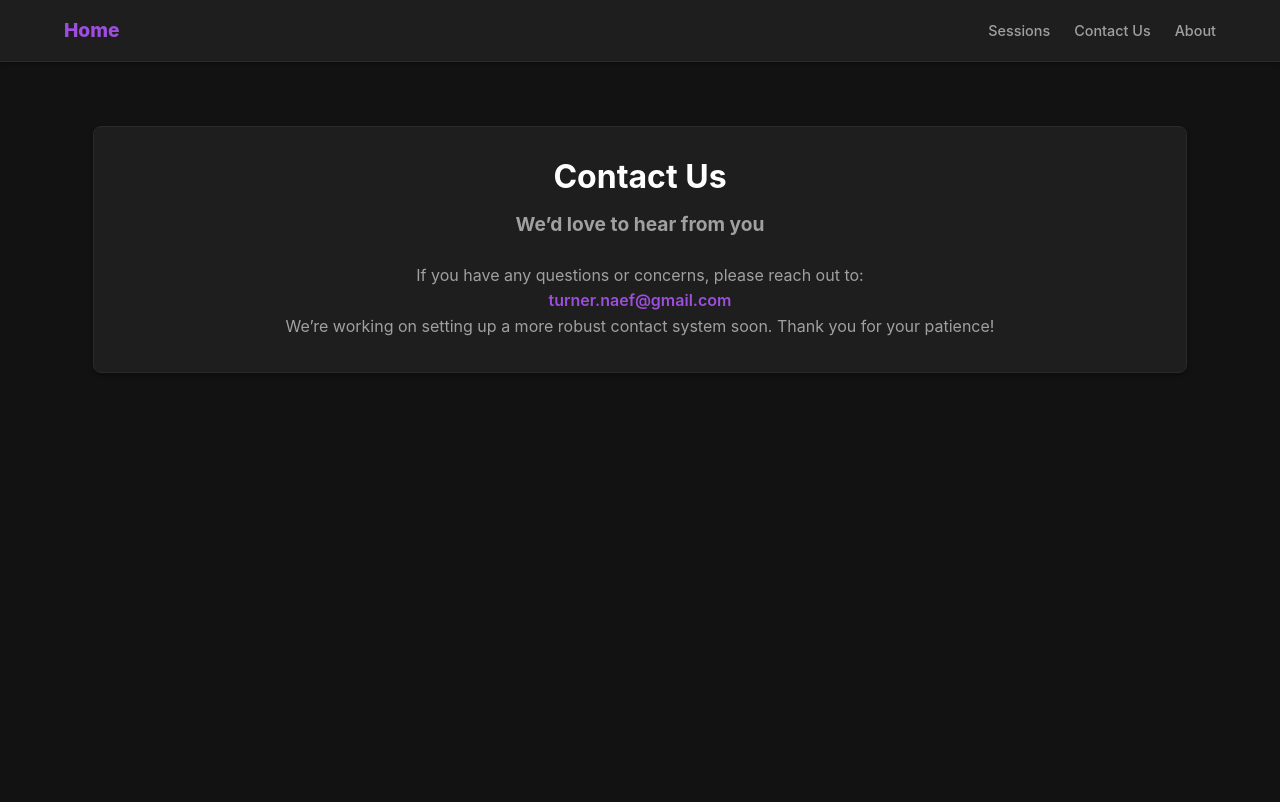
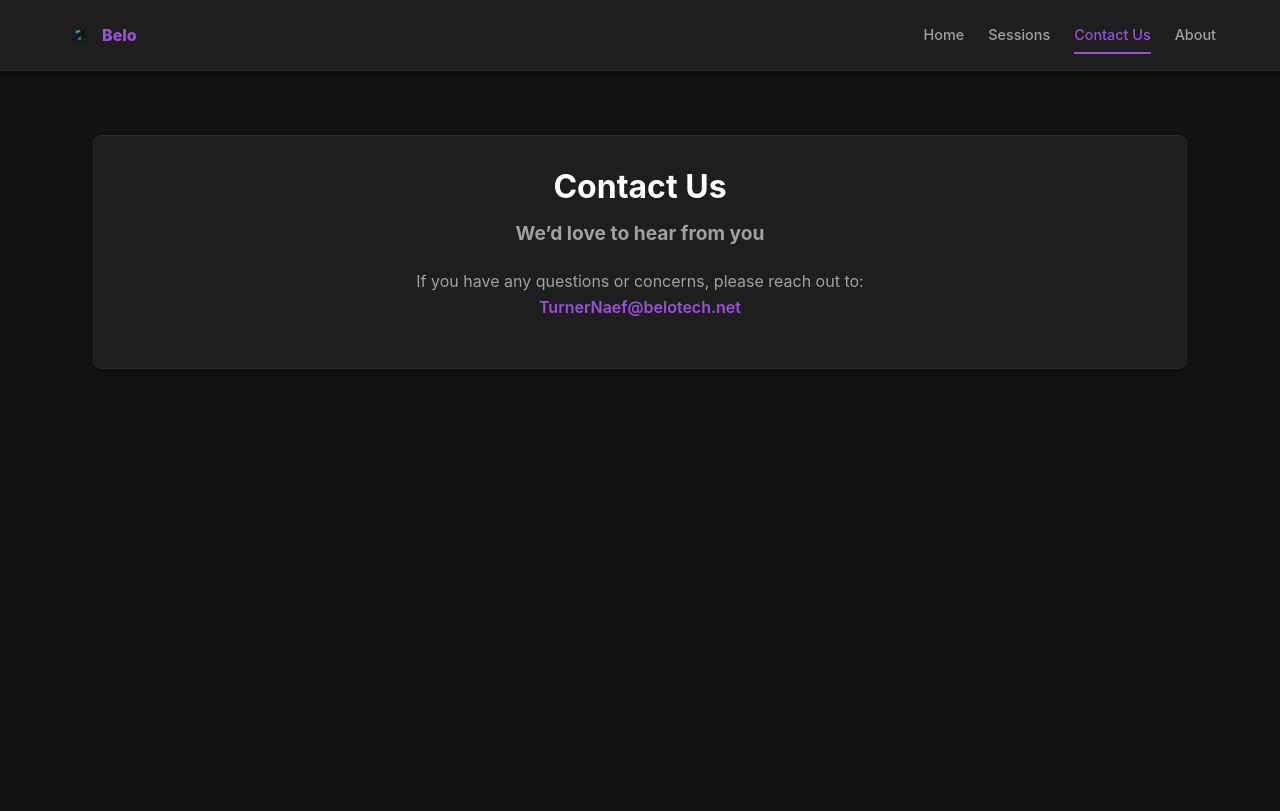
Before and after one commit to BeloTechnologies/belo-tech-site, a React (Vite) app: page /contact in a window 1280 px wide. Built offline with nearby package versions, Linux system fonts and the light colour scheme.

Commit message:
better ui fixes

```diff
--- a/src/GlobalStyle.jsx
+++ b/src/GlobalStyle.jsx
@@ -3,16 +3,65 @@ import { createGlobalStyle } from 'styled-components';
 
 const GlobalStyle = createGlobalStyle`
   :root {
+    /* Primary Colors */
+    --color-primary: #9d4edd;
+    --color-primary-hover: #b665ff;
+    --color-primary-rgb: 157, 78, 221;
+
+    /* Background Colors */
     --color-background: #121212;
     --color-surface: #1e1e1e;
-    --color-primary: #9d4edd;
-    --color-primary-hover: #b665ff;
+    --color-surface-elevated: #252525;
+
+    /* Text Colors */
     --color-text-primary: #ffffff;
     --color-text-secondary: #a0a0a0;
+    --color-text-tertiary: #6c6c6c;
+
+    /* Border & Shadow */
     --color-border: #2a2a2a;
     --shadow-color: rgba(0, 0, 0, 0.3);
+    --shadow-light: 0 2px 4px rgba(0, 0, 0, 0.1);
+    --shadow-medium: 0 4px 8px rgba(0, 0, 0, 0.2);
+    --shadow-heavy: 0 8px 16px rgba(0, 0, 0, 0.3);
 
-    font-family: Inter, system-ui, Avenir, Helvetica, Arial, sans-serif;
+    /* Status Colors */
+    --color-success: #4CAF50;
+    --color-warning: #FFC107;
+    --color-error: #F44336;
+    --color-info: #2196F3;
+
+    /* Spacing System */
+    --space-xs: 0.25rem;
+    --space-sm: 0.5rem;
+    --space-md: 1rem;
+    --space-lg: 1.5rem;
+    --space-xl: 2rem;
+    --space-xxl: 3rem;
+
+    /* Border Radius */
+    --radius-sm: 4px;
+    --radius-md: 8px;
+    --radius-lg: 12px;
+    --radius-xl: 20px;
+    --radius-circle: 50%;
+
+    /* Typography */
+    --font-family: Inter, system-ui, Avenir, Helvetica, Arial, sans-serif;
+    --font-size-xs: 0.75rem;
+    --font-size-sm: 0.875rem;
+    --font-size-md: 1rem;
+    --font-size-lg: 1.25rem;
+    --font-size-xl: 1.5rem;
+    --font-size-xxl: 2rem;
+    --font-size-xxxl: 3rem;
+
+    /* Animation */
+    --transition-fast: 0.2s ease;
+    --transition-normal: 0.3s ease;
+    --transition-slow: 0.5s ease;
+
+    font-family: var(--font-family);
     line-height: 1.5;
     font-weight: 400;
 
@@ -21,9 +70,9 @@ const GlobalStyle = createGlobalStyle`
     -webkit-font-smoothing: antialiased;
     -moz-osx-font-smoothing: grayscale;
 
-    color-scheme: light dark;
-    color: rgba(255, 255, 255, 0.87);
-    background-color: #242424;
+    color-scheme: dark;
+    color: var(--color-text-primary);
+    background-color: var(--color-background);
   }
 
   * {
@@ -32,58 +81,118 @@ const GlobalStyle = createGlobalStyle`
     box-sizing: border-box;
   }
 
-  a {
-    font-weight: 500;
-    color: #646cff;
-    text-decoration: inherit;
-  }
-  a:hover {
-    color: #535bf2;
+  html {
+    scroll-behavior: smooth;
   }
 
   body {
     margin: 0;
-    display: flex;
-    place-items: center;
     min-width: 320px;
     min-height: 100vh;
+    overflow-x: hidden;
+  }
+
+  a {
+    font-weight: 500;
+    color: var(--color-primary);
+    text-decoration: none;
+    transition: color var(--transition-fast);
+  }
+
+  a:hover {
+    color: var(--color-primary-hover);
+  }
+
+  h1, h2, h3, h4, h5, h6 {
+    line-height: 1.2;
+    margin-bottom: var(--space-md);
   }
 
   h1 {
-    font-size: 3.2em;
-    line-height: 1.1;
+    font-size: var(--font-size-xxxl);
+
+    @media (max-width: 768px) {
+      font-size: var(--font-size-xxl);
+    }
+  }
+
+  h2 {
+    font-size: var(--font-size-xxl);
+
+    @media (max-width: 768px) {
+      font-size: var(--font-size-xl);
+    }
+  }
+
+  h3 {
+    font-size: var(--font-size-xl);
+  }
+
+  h4 {
+    font-size: var(--font-size-lg);
+  }
+
+  p {
+    margin-bottom: var(--space-md);
   }
 
   button {
-    border-radius: 8px;
+    border-radius: var(--radius-md);
     border: 1px solid transparent;
     padding: 0.6em 1.2em;
-    font-size: 1em;
+    font-size: var(--font-size-md);
     font-weight: 500;
     font-family: inherit;
-    background-color: #1a1a1a;
+    background-color: var(--color-surface);
     cursor: pointer;
-    transition: border-color 0.25s;
+    transition: all var(--transition-normal);
   }
+
   button:hover {
-    border-color: #646cff;
+    border-color: var(--color-primary);
   }
+
   button:focus,
   button:focus-visible {
-    outline: 4px auto -webkit-focus-ring-color;
+    outline: 2px solid var(--color-primary);
+    outline-offset: 2px;
   }
 
-  @media (prefers-color-scheme: light) {
-    :root {
-      color: #213547;
-      background-color: #ffffff;
-    }
-    a:hover {
-      color: #747bff;
-    }
-    button {
-      background-color: #f9f9f9;
-    }
+  img {
+    max-width: 100%;
+    height: auto;
+  }
+
+  /* Accessibility */
+  .sr-only {
+    position: absolute;
+    width: 1px;
+    height: 1px;
+    padding: 0;
+    margin: -1px;
+    overflow: hidden;
+    clip: rect(0, 0, 0, 0);
+    white-space: nowrap;
+    border-width: 0;
+  }
+
+  /* Scrollbar styling */
+  ::-webkit-scrollbar {
+    width: 8px;
+    height: 8px;
+  }
+
+  ::-webkit-scrollbar-track {
+    background: var(--color-background);
+  }
+
+  ::-webkit-scrollbar-thumb {
+    background: var(--color-border);
+    border-radius: var(--radius-md);
+  }
+
+  ::-webkit-scrollbar-thumb:hover {
+    background: var(--color-primary);
   }
 `;
 
--- a/src/components/Navbar.jsx
+++ b/src/components/Navbar.jsx
@@ -1,7 +1,8 @@
 // Navbar.jsx
-import { Link } from 'react-router-dom';
+import { Link, useLocation } from 'react-router-dom';
 import styled from 'styled-components';
-import { useState } from 'react';
+import { useState, useEffect } from 'react';
+import logo from '../assets/belo_technologies_logo_transparent.png';
 
 // Navbar Container
 const NavbarContainer = styled.nav`
@@ -13,13 +14,21 @@ const NavbarContainer = styled.nav`
   box-shadow: 0 2px 4px var(--shadow-color);
   width: 100%;
   border-bottom: 1px solid var(--color-border);
-  position: relative; /* Important for positioning the mobile menu */
+  position: sticky;
+  top: 0;
+  z-index: 1000;
+  transition: all 0.3s ease;
 `;
 
 // Brand/Logo
 const NavBrand = styled.div`
-  font-size: 1.2rem;
+  display: flex;
+  align-items: center;
+  gap: 0.5rem;
+
   a {
+    display: flex;
+    align-items: center;
     color: var(--color-primary);
     text-decoration: none;
     transition: color 0.3s ease;
@@ -27,6 +36,12 @@ const NavBrand = styled.div`
     &:hover {
       color: var(--color-primary-hover);
     }
+  }
+
+  img {
+    height: 30px;
+    width: auto;
+    margin-right: 0.5rem;
   }
 `;
 
@@ -38,14 +53,16 @@ const NavLinks = styled.div`
   @media (max-width: 768px) {
     display: none;
   }
+`;
 
-  a {
+const NavLink = styled(Link)`
   text-decoration: none;
-    color: var(--color-text-secondary);
+  color: ${props => props.active ? 'var(--color-primary)' : 'var(--color-text-secondary)'};
   font-weight: 500;
   font-size: 0.9rem;
   transition: all 0.3s ease;
   position: relative;
+  padding: 0.5rem 0;
 
   &:hover {
     color: var(--color-text-primary);
@@ -54,9 +71,9 @@ const NavLinks = styled.div`
   &:after {
     content: '';
     position: absolute;
-      width: 0;
-      height: 1px;
-      bottom: -3px;
+    width: ${props => props.active ? '100%' : '0'};
+    height: 2px;
+    bottom: 0;
     left: 0;
     background-color: var(--color-primary);
     transition: width 0.3s ease;
@@ -64,7 +81,6 @@ const NavLinks = styled.div`
 
   &:hover:after {
     width: 100%;
-    }
   }
 `;
 
@@ -75,92 +91,147 @@ const Hamburger = styled.div`
   @media (max-width: 768px) {
     display: block;
   }
-  /* Simple styling for the 3 lines */
+
   div {
     width: 25px;
     height: 3px;
     background-color: var(--color-primary);
     margin: 5px 0;
     transition: 0.4s;
+
+    &:nth-child(1) {
+      transform: ${({ open }) => open ? 'rotate(-45deg) translate(-5px, 6px)' : 'rotate(0)'};
+    }
+
+    &:nth-child(2) {
+      opacity: ${({ open }) => open ? '0' : '1'};
+    }
+
+    &:nth-child(3) {
+      transform: ${({ open }) => open ? 'rotate(45deg) translate(-5px, -6px)' : 'rotate(0)'};
+    }
   }
 `;
 
-/*
-  Mobile Menu (shown on hamburger click, hidden otherwise).
-  We'll position it absolutely under the navbar.
-*/
 const MobileMenu = styled.div`
   display: flex;
   flex-direction: column;
   gap: 1rem;
   background-color: var(--color-surface);
   position: absolute;
-  top: 60px; /* Adjust based on Navbar height */
-  right: 5%;
-  padding: 1rem;
-  border: 1px solid var(--color-border);
-  border-radius: 8px;
-  box-shadow: 0 2px 4px var(--shadow-color);
+  top: 60px;
+  right: 0;
+  left: 0;
+  padding: 1rem 2rem;
+  border-bottom: 1px solid var(--color-border);
+  box-shadow: 0 4px 6px var(--shadow-color);
   z-index: 999;
+  transform: ${({ open }) => open ? 'translateY(0)' : 'translateY(-100%)'};
+  opacity: ${({ open }) => open ? '1' : '0'};
+  transition: all 0.3s ease;
+  pointer-events: ${({ open }) => open ? 'all' : 'none'};
+`;
 
-  a {
+const MobileNavLink = styled(Link)`
   text-decoration: none;
-    color: var(--color-text-secondary);
+  color: ${props => props.active ? 'var(--color-primary)' : 'var(--color-text-secondary)'};
   font-weight: 500;
   font-size: 1rem;
   transition: all 0.3s ease;
-    position: relative;
+  padding: 0.75rem 0;
+  border-bottom: 1px solid var(--color-border);
+
+  &:last-child {
+    border-bottom: none;
+  }
 
   &:hover {
-      color: var(--color-text-primary);
-    }
+    color: var(--color-primary);
+    padding-left: 0.5rem;
   }
 `;
 
 function Navbar() {
   const [mobileOpen, setMobileOpen] = useState(false);
+  const [scrolled, setScrolled] = useState(false);
+  const location = useLocation();
 
   const toggleMobileMenu = () => {
     setMobileOpen((prev) => !prev);
   };
 
+  useEffect(() => {
+    const handleScroll = () => {
+      if (window.scrollY > 50) {
+        setScrolled(true);
+      } else {
+        setScrolled(false);
+      }
+    };
+
+    window.addEventListener('scroll', handleScroll);
+    return () => window.removeEventListener('scroll', handleScroll);
+  }, []);
+
+  // Close mobile menu when changing routes
+  useEffect(() => {
+    setMobileOpen(false);
+  }, [location]);
+
+  const isActive = (path) => {
+    return location.pathname === path;
+  };
+
   return (
-    <NavbarContainer>
+    <NavbarContainer style={{
+      padding: scrolled ? '0.7rem 5%' : '1rem 5%',
+      boxShadow: scrolled ? '0 4px 10px rgba(0, 0, 0, 0.1)' : '0 2px 4px var(--shadow-color)'
+    }}>
       <NavBrand>
-        <Link to="/">Home</Link>
+        <Link to="/">
+          <img src={logo} alt="Belo Technologies Logo" />
+          <span>Belo</span>
+        </Link>
       </NavBrand>
 
       {/* Desktop Links */}
       <NavLinks>
-        <Link to="/sessions">Sessions</Link>
-        <Link to="/contact">Contact Us</Link>
-        <Link to="/about">About</Link>
+        <NavLink to="/" active={isActive('/')}>
+          Home
+        </NavLink>
+        <NavLink to="/sessions" active={isActive('/sessions')}>
+          Sessions
+        </NavLink>
+        <NavLink to="/contact" active={isActive('/contact')}>
+          Contact Us
+        </NavLink>
+        <NavLink to="/about" active={isActive('/about')}>
+          About
+        </NavLink>
       </NavLinks>
 
       {/* Hamburger (shown below 768px) */}
-      <Hamburger onClick={toggleMobileMenu}>
+      <Hamburger onClick={toggleMobileMenu} open={mobileOpen}>
         <div></div>
         <div></div>
         <div></div>
       </Hamburger>
 
-      {/* Mobile Menu (conditional render) */}
-      {mobileOpen && (
-        <MobileMenu>
-          <Link to="/" onClick={() => setMobileOpen(false)}>
+      {/* Mobile Menu */}
+      <MobileMenu open={mobileOpen}>
+        <MobileNavLink to="/" active={isActive('/')}>
           Home
-          </Link>
-          <Link to="/sessions" onClick={() => setMobileOpen(false)}>
+        </MobileNavLink>
+        <MobileNavLink to="/sessions" active={isActive('/sessions')}>
           Sessions
-          </Link>
-          <Link to="/contact" onClick={() => setMobileOpen(false)}>
+        </MobileNavLink>
+        <MobileNavLink to="/contact" active={isActive('/contact')}>
           Contact Us
-          </Link>
-          <Link to="/about" onClick={() => setMobileOpen(false)}>
+        </MobileNavLink>
+        <MobileNavLink to="/about" active={isActive('/about')}>
           About
-          </Link>
+        </MobileNavLink>
       </MobileMenu>
-      )}
     </NavbarContainer>
   );
 }
--- a/src/pages/Contact.jsx
+++ b/src/pages/Contact.jsx
@@ -67,13 +67,9 @@ export default function Contact() {
           <p>
             If you have any questions or concerns, please reach out to:
             <br />
-            <EmailLink href="mailto:turner.naef@gmail.com">
-              turner.naef@gmail.com
+            <EmailLink href="mailto:TurnerNaef@belotech.net">
+              TurnerNaef@belotech.net
             </EmailLink>
-          </p>
-          <p>
-            We’re working on setting up a more robust contact system soon.
-            Thank you for your patience!
           </p>
         </ContactContent>
       </ContactCard>
```
Lines whose indentation alone changed are shown as unchanged.
